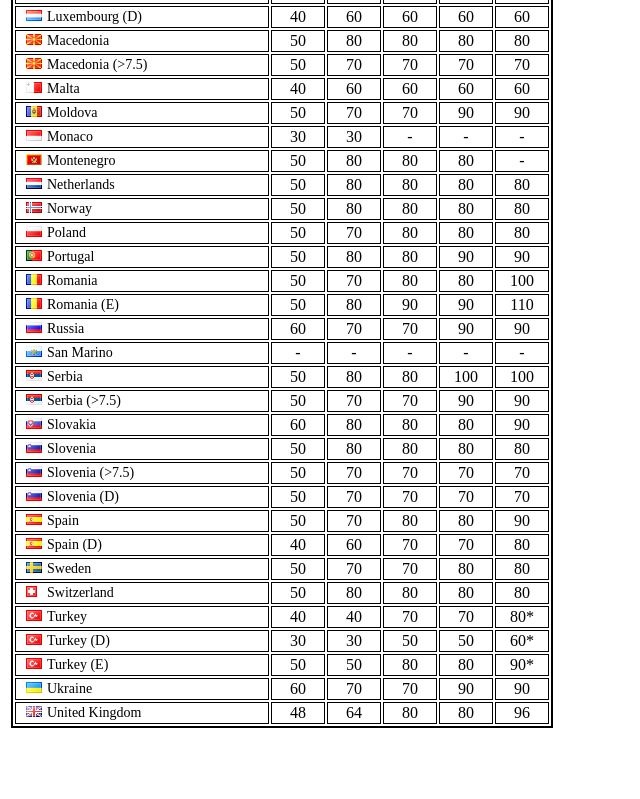
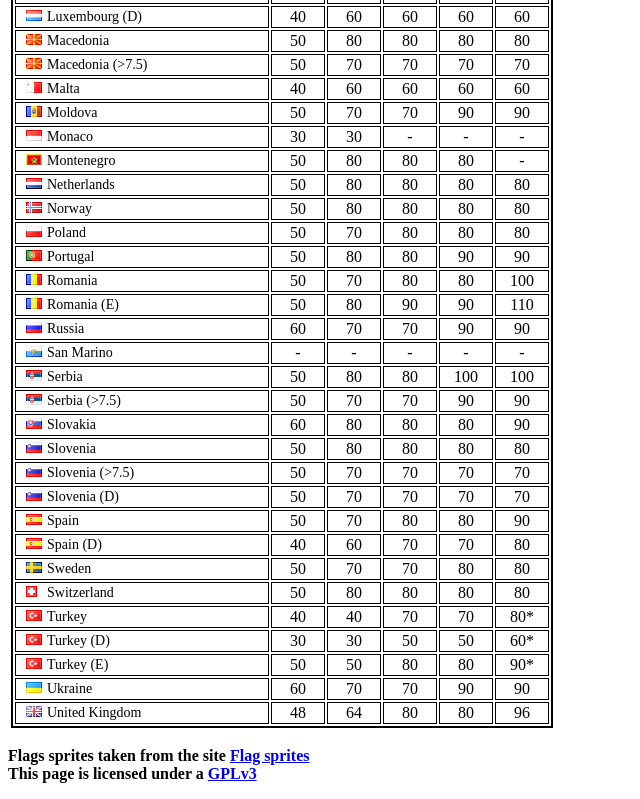
Before and after one commit to bmx666/ets2-speed-limit-calculator, a plain HTML site: page index.html in a window 1280 px wide. Shown: the part 1323-2122 px from the top of the page, without its empty margins (0-640 px from the left). Before the commit the page ends 2062 px from the top, so only its background shows below. Drawn offline with Linux system fonts and the light colour scheme.

Commit message:
Add license

```diff
--- a/index.html
+++ b/index.html
@@ -205,5 +205,9 @@ max 90 km/h (55 mph) for Dangerous Goods, except <img src="img/blank.gif" class=
 </td>
 </tr>
 </table>
+<p>
+Flags sprites taken from the site <a href="http://flag-sprites.com">Flag sprites</a><br/>
+This page is licensed under a <a href="http://www.gnu.org/licenses/gpl-3.0.html">GPLv3</a>
+</p>
 </body>
 </html>
```
